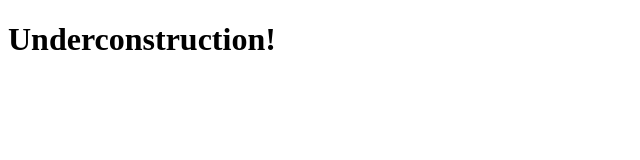
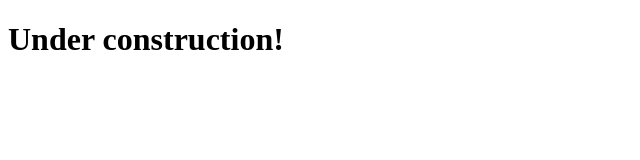
Before and after one commit to macrie/macrie.github.com, a plain HTML site: page index.html in a window 1280 px wide. Shown: the whole page, without its empty margins (0-640 px from the left). Drawn offline with Linux system fonts and the light colour scheme.

Commit message:
Edited index.html via GitHub

```diff
--- a/index.html
+++ b/index.html
@@ -5,6 +5,6 @@
 </head>
 
 <body>
-  <h1>Underconstruction!</h1>
+  <h1>Under construction!</h1>
 </body>
 </html>
```
